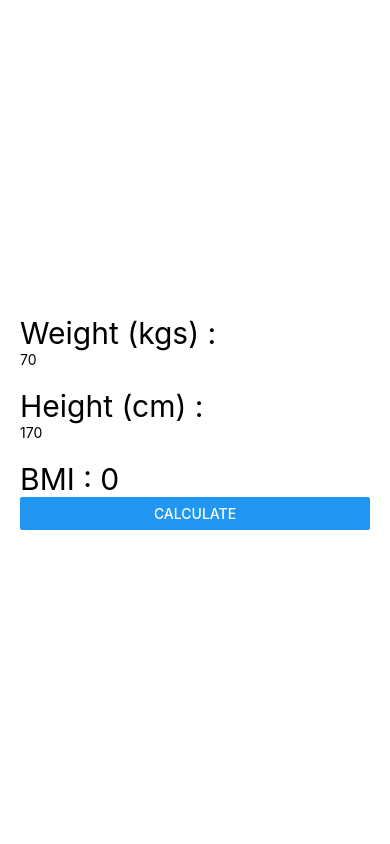
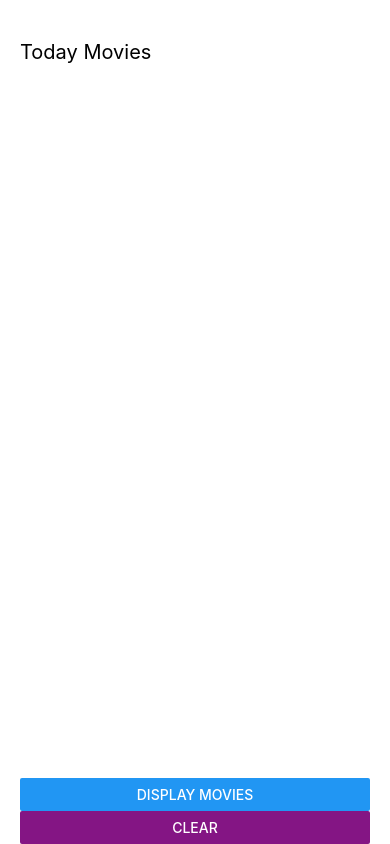
Before and after one commit to jaorin/AwesomeProject, a React Native app: screen / in a window 390 px wide. Built offline with nearby package versions, Linux system fonts and the light colour scheme.

Commit message:
5/9/21/2

```diff
--- a/App.js
+++ b/App.js
@@ -14,9 +14,11 @@ import Ex10 from './screens/Ex10';
 import Ex11 from './screens/Ex11';
 import Ex12 from './screens/Ex12';
 import Bmi from './screens/Bmi';
+import Item from './components/Item'
+import Network from './screens/Network'
 
 export default function App() {
   return (
-    <Bmi />
+    <Network />
   );
 }
--- /dev/null
+++ b/components/Item.js
@@ -0,0 +1,25 @@
+//components/Item.js
+//IMPORT ITEM HERE
+import { StatusBar } from 'expo-status-bar';
+import React from 'react';
+import { ProgressViewIOSComponent, View } from 'react-native';
+import { Text, StyleSheet ,Image,props} from "react-native";
+
+
+export default function Item(props) {
+   return (
+       <View style={{ flex:1, flexDirection : 'row' }}>
+
+            <Image source={{uri: props.image}}
+                style={{ width: 120, height: 120 }}
+            />
+
+            <View style={{ flex:1, flexDirection : 'column' }}>
+            <Text style={{fontWeight:'bold', fontSize :  30 }}>Title :{props.title} </Text>
+            <Text style={{ fontSize :  20 }}>ReleaseYear :{props.releaseYear}</Text>
+            </View>
+
+        </View>
+   );
+
+}
--- /dev/null
+++ b/screens/Network.js
@@ -0,0 +1,64 @@
+import React, { useState } from 'react';
+import {  StyleSheet, Text, View, TextInput, Button, Image, FlatList } from 'react-native';
+import Item from '../components/Item';
+
+export default function Network() {
+    const [movies , setMovies] = useState([]);
+    const getMovies = async () => {
+        try{
+            let promise = await fetch('https://www.csbootstrap.com/movies.json');
+            let data = await promise.json();
+            console.log("Data : " , data);
+            setMovies(data.movies);
+
+        }catch(error){
+            console.log("ERROR : " , error);
+        }
+    }
+    const clear = () => {
+        //WRITE CODE HERE
+
+        <View style={{
+            flex : 1,
+            flexDirection : 'column',
+            justifyContent : 'flex-end',
+            paddingHorizontal : 20 ,
+            paddingTop : 40 ,
+            }}>
+            <Text style={{ fontSize : 20 }}>Today Movies</Text>
+        </View>
+    }
+
+    return (
+        <View style={{
+            flex : 1,
+            flexDirection : 'column',
+            justifyContent : 'flex-end',
+            paddingHorizontal : 20 ,
+            paddingTop : 40 ,
+            }}>
+            <Text style={{ fontSize : 20 }}>Today Movies</Text>
+
+            <FlatList
+                data={movies}
+                renderItem={
+                    ({item}) => {
+                        return (
+                            <Item
+                            title={item.title}
+                            releaseYear={item.releaseYear}
+                            image={item.image}
+                            />
+
+                        );
+                    }
+                }
+                keyExtractor={item => item.id}
+                />
+
+
+            <Button title="Display Movies" onPress={getMovies} />
+            <Button title="Clear" onPress={clear}  color="#841584" />
+        </View>
+    );
+}
```
